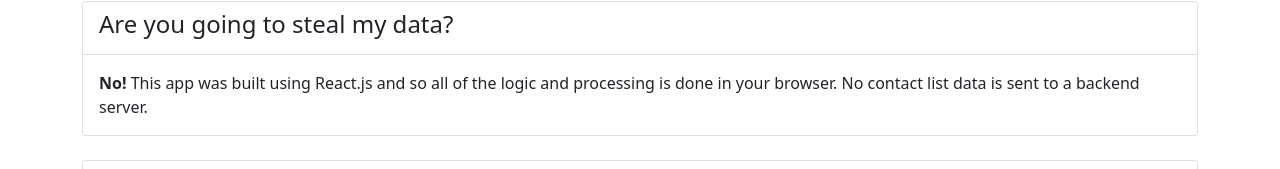
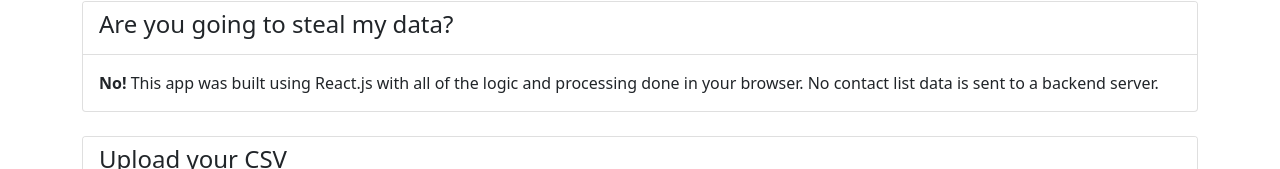
Before and after one commit to sloan58/jabbercontactxml, a React (Create React App) app: page / in a window 1280 px wide. Shown: the part 637-806 px from the top of the page. Built offline with nearby package versions, Linux system fonts and the light colour scheme.

Commit message:
adjust messaging about data privacy

```diff
--- a/src/App.js
+++ b/src/App.js
@@ -156,9 +156,9 @@ function App() {
           </div>
           <div className='card-body'>
             <p className='card-text'>
-              <strong>No!</strong> This app was built using React.js and so all
-              of the logic and processing is done in your browser. No contact
-              list data is sent to a backend server.
+              <strong>No!</strong> This app was built using React.js with all of
+              the logic and processing done in your browser. No contact list
+              data is sent to a backend server.
             </p>
           </div>
         </div>
```
